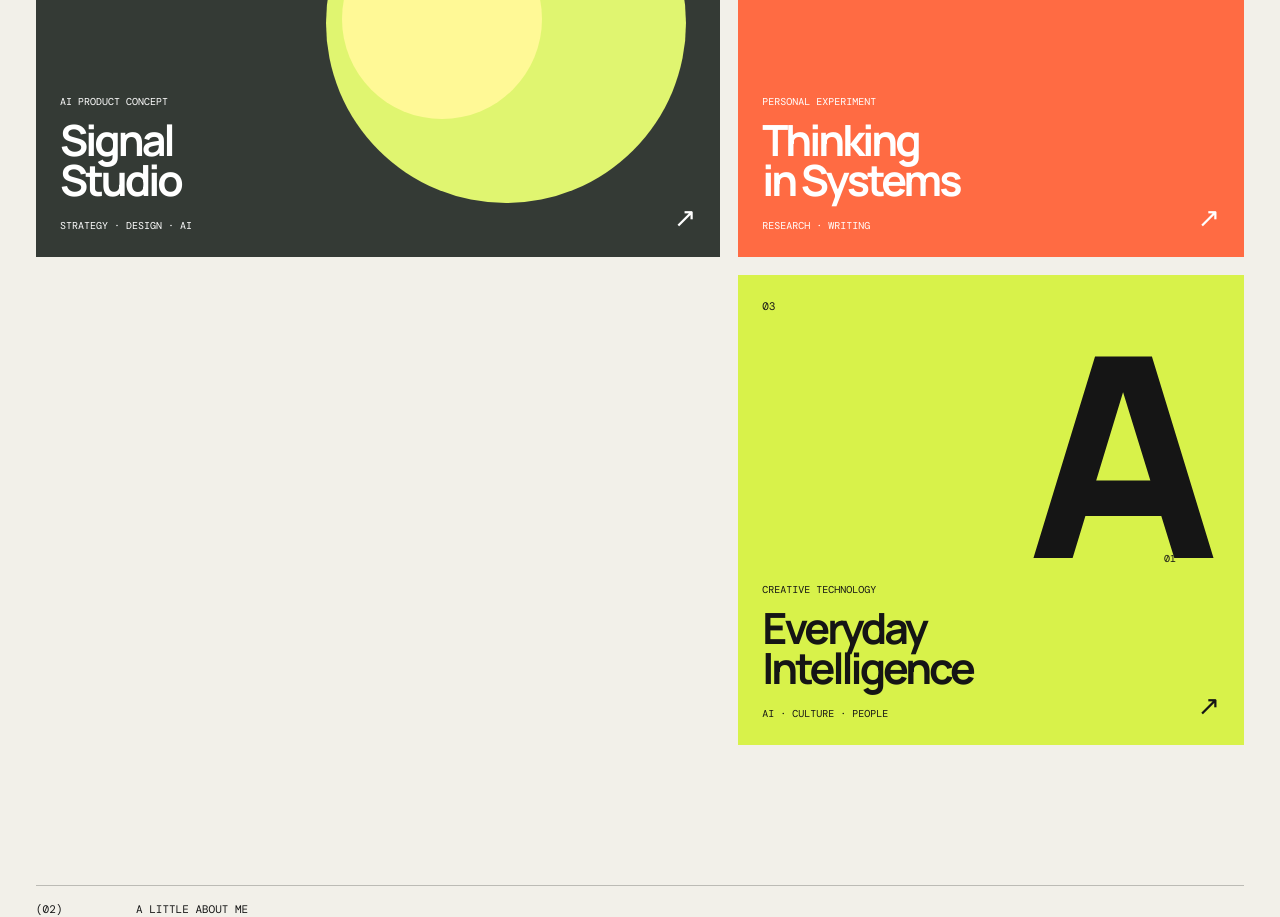
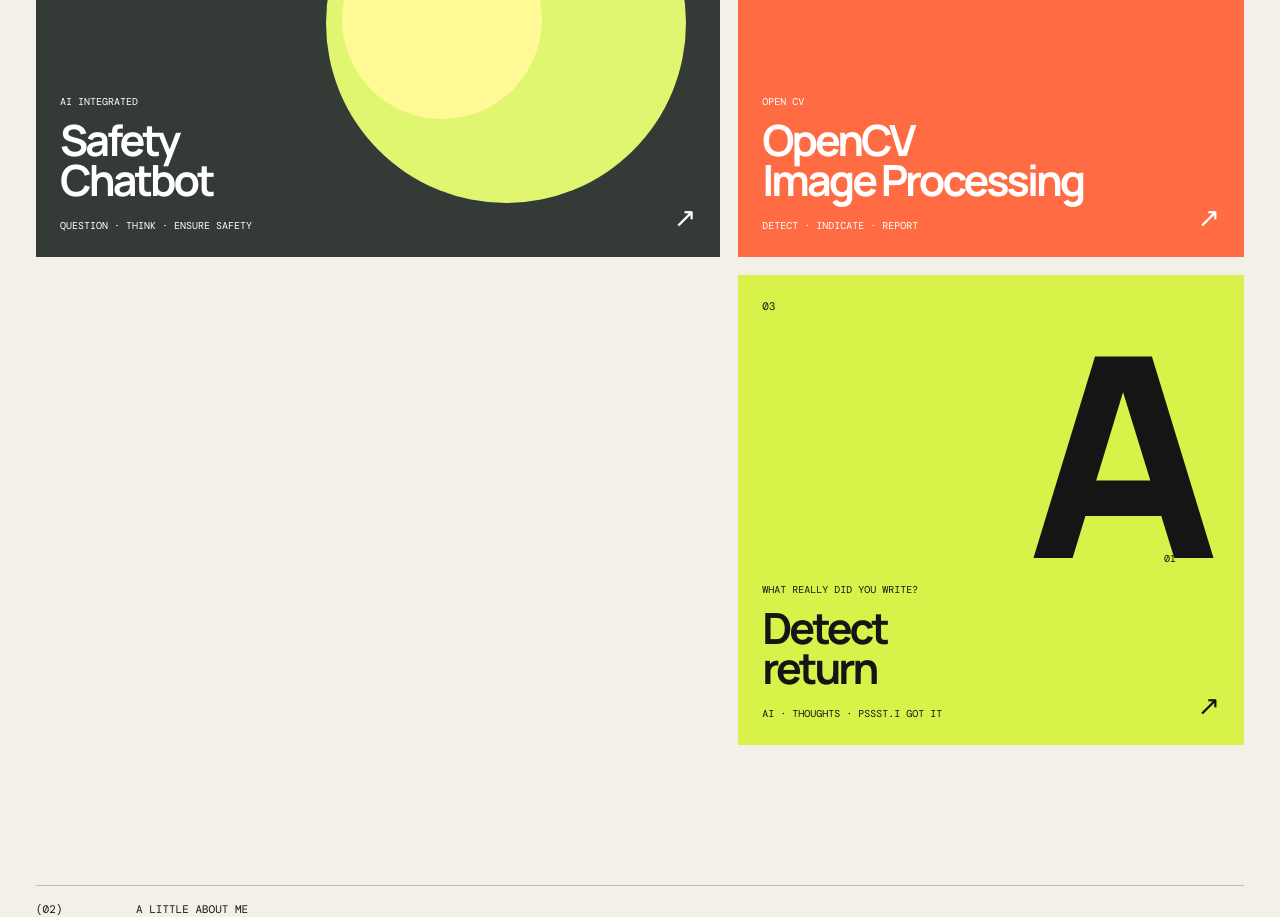
Before and after one commit to VinothK-Git/myportfolio, a React (Vite) app: page / in a window 1280 px wide. Shown: the part 1080-1997 px from the top of the page. Built offline with nearby package versions, Linux system fonts and the light colour scheme.

Commit message:
Changes in data

```diff
--- a/src/data.ts
+++ b/src/data.ts
@@ -3,7 +3,7 @@ export type Project = { number: string; kind: string; title: string[]; tags: str
 export const profile = {
   name: 'Vinoth', initials: 'vK', email: 'vinothkrishnamoorthy73@gmail.com',
   // Put your PDF at public/resume.pdf, or replace this with a Google Drive / LinkedIn resume link.
-  resumeUrl: 'public/resume.pdf',
+  resumeUrl: 'https://drive.google.com/file/d/1zf_W0Y4BDXHm92uzd0kCK7UnVsFCXEZy/view?usp=sharing',
   role: 'a curious builder exploring the space where artificial intelligence, design and real-world problems meet.',
   location: 'Based anywhere · Working globally',
   bio: 'I believe AI is most interesting when it makes people feel more capable, not less human.',
@@ -13,7 +13,7 @@ export const profile = {
 }
 
 export const projects: Project[] = [
-  { number: '01', kind: 'AI product concept', title: ['Signal', 'Studio'], tags: 'Strategy · Design · AI', style: 'signal' },
-  { number: '02', kind: 'Personal experiment', title: ['Thinking', 'in Systems'], tags: 'Research · Writing', style: 'systems' },
-  { number: '03', kind: 'Creative technology', title: ['Everyday', 'Intelligence'], tags: 'AI · Culture · People', style: 'intelligence' }
+  { number: '01', kind: 'AI integrated', title: ['Safety', 'Chatbot'], tags: 'Question · Think · Ensure Safety', style: 'signal' },
+  { number: '02', kind: 'Open CV', title: ['OpenCV', 'Image Processing'], tags: 'Detect · Indicate · Report', style: 'systems' },
+  { number: '03', kind: 'What really did you write?', title: ['Detect', 'return'], tags: 'AI · Thoughts · Pssst.I got it', style: 'intelligence' }
 ]
```
